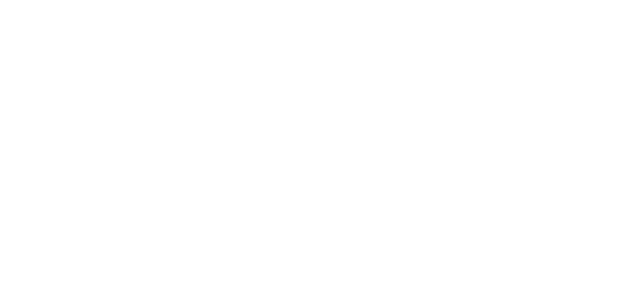
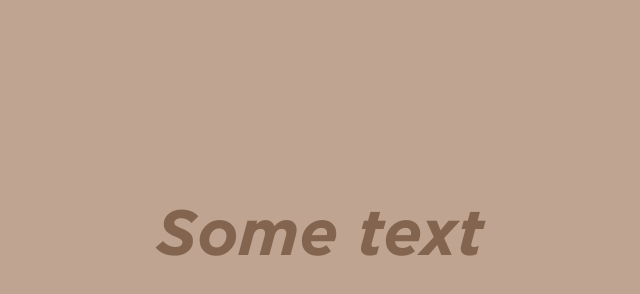
Before and after one commit to BeMoreHuman/Triplex-Doors, a website: page app/index.html in a window 1280 px wide. Shown: the whole page, without its empty margins (320-960 px from the left). Drawn offline with nearby package versions, Linux system fonts and the light colour scheme; files that its build step writes are made by us from their sources.

Commit message:
Добавил сборщик, подключил стили к файлу, шрифты и цвета в переменные.

```diff
--- a/app/index.html
+++ b/app/index.html
@@ -3,8 +3,9 @@
 <head>
 	<meta charset="UTF-8">
 	<title>Document</title>
+	<link rel="stylesheet" type="text/css" href="css/main.min.css">
 </head>
 <body>
-
+		<h1 class="test">Some text</h1>
 </body>
 </html>
--- a/app/scss/_vars.scss
+++ b/app/scss/_vars.scss
@@ -0,0 +1,6 @@
+$main: #bea491;
+$accent: #83644e;
+$hov: #ffffff;
+$dark: #262423;
+$light: #eadcd3;
+$grey: #8f8e8e;
--- a/app/scss/fonts.scss
+++ b/app/scss/fonts.scss
@@ -0,0 +1,111 @@
+@font-face {
+    font-family: 'GothamProBlack';
+    src: url('/fonts/GothamProBlack.woff');
+    font-weight: 800;
+    font-style: normal;
+}
+
+@font-face {
+    font-family: 'GothamProBlack';
+    src: url('/fonts/GothamProBlackItalic.woff');
+    font-weight: 800;
+    font-style: italic;
+}
+
+@font-face {
+    font-family: 'GothamProBold';
+    src: url('/fonts/GothamProBold.woff');
+    font-weight: 700;
+    font-style: normal;
+}
+
+@font-face {
+    font-family: 'GothamProBoldItalic';
+    src: url('/fonts/GothamProBoldItalic.woff');
+    font-weight: 700;
+    font-style: italic;
+}
+
+@font-face {
+    font-family: 'GothamProItalic';
+    src: url('/fonts/GothamProItalic.woff');
+    font-weight: 400;
+    font-style: italic;
+}
+
+@font-face {
+    font-family: 'GothamProLight';
+    src: url('/fonts/GothamProItalic.woff');
+    font-weight: 300;
+    font-style: normal;
+}
+
+@font-face {
+    font-family: 'GothamProLightItalic';
+    src: url('/fonts/GothamProItalic.woff');
+    font-weight: 300;
+    font-style: italic;
+}
+
+@font-face {
+    font-family: 'GothamProMedium';
+    src: url('/fonts/GothamProMedium.woff');
+    font-weight: 500;
+    font-style: normal;
+}
+
+@font-face {
+    font-family: 'GothamProMedium';
+    src: url('/fonts/GothamProMediumItalic.woff');
+    font-weight: 500;
+    font-style: italic;
+}
+
+@font-face {
+    font-family: 'GothamProRegular';
+    src: url('/fonts/GothamProRegular.woff');
+    font-weight: 400;
+    font-style: normal;
+}
+
+@font-face {
+    font-family: 'MerriweatherBold';
+    src: url('/fonts/MerriweatherBold.woff');
+    font-weight: 700;
+    font-style: normal;
+}
+
+@font-face {
+    font-family: 'MerriweatherBoldItalic';
+    src: url('/fonts/MerriweatherBoldItalic.woff');
+    font-weight: 700;
+    font-style: italic;
+}
+
+@font-face {
+    font-family: 'MerriweatherItalic';
+    src: url('/fonts/MerriweatherItalic.woff');
+    font-weight: 400;
+    font-style: italic;
+}
+
+@font-face {
+    font-family: 'MerriweatherLight';
+    src: url('/fonts/MerriweatherLight.woff');
+    font-weight: 300;
+    font-style: normal;
+}
+
+@font-face {
+    font-family: 'MerriweatherLightItalic';
+    src: url('/fonts/MerriweatherLightItalic.woff');
+    font-weight: 300;
+    font-style: italic;
+}
+
+@font-face {
+    font-family: 'MerriweatherRegulara';
+    src: url('/fonts/MerriweatherRegulara.woff');
+    font-weight: 400;
+    font-style: normal;
+}
--- /dev/null
+++ b/app/scss/libs.scss
@@ -0,0 +1,2 @@
+@import "../libs/bootstrap-grid/bootstrap-grid";
+@import "../libs/normalize-css/normalize"
--- a/app/scss/main.scss
+++ b/app/scss/main.scss
@@ -0,0 +1,21 @@
+@import "fonts";
+@import "libs";
+@import "_vars";
+@import "_mixins";
+
+body {
+	background: $main;
+	font-family: 'GothamProBoldItalic';
+	font-size: 32px;
+	text-align: center;
+	padding-top: 150px;
+	color: $accent;
+}
+
+.test {
+	cursor: pointer;
+	transition: all 1s ease;
+	&:hover {
+		color: $hov;
+	}
+}
```
Also changed, not shown: gulpfile.js (+42 -0 lines), package.json (added, +21 -0 lines), 1 other file.
